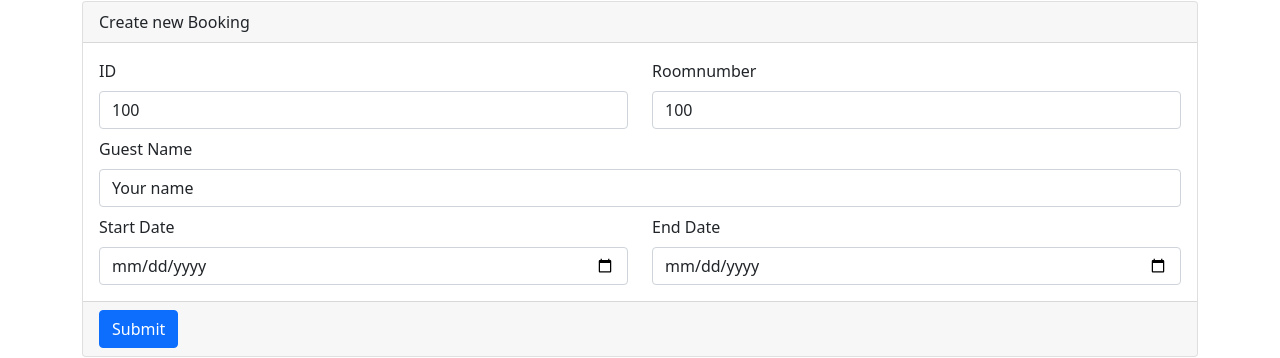
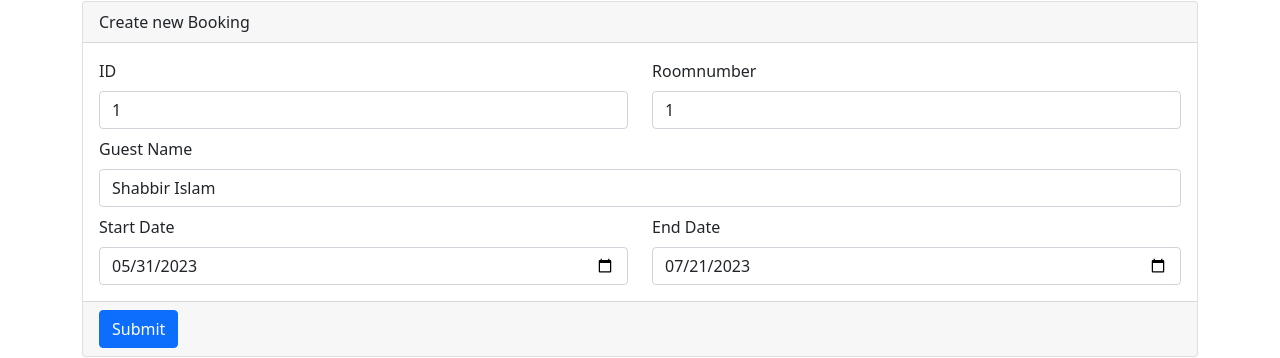
Before and after one commit to ShabbirI123/Hotel-App, an Angular app: page /edit/1 in a window 1280 px wide. Shown: the part 277-635 px from the top of the page. Built offline with nearby package versions, Linux system fonts and the light colour scheme.

Commit message:
Learning: Booking edit - bug fix of booking edit function

```diff
--- a/src/app/create-booking/create-booking.component.html
+++ b/src/app/create-booking/create-booking.component.html
@@ -25,11 +25,11 @@
       <div class="row">
         <div class="col">
           <label class="form-label">Start Date</label>
-          <input type="date" [(ngModel)] = "booking.startDate" name=startDate class="form-control">
+          <input type="date" [value] = "booking.startDate | date:'yyyy-MM-dd'" (input)="dateChanged($event, true)" name=startDate class="form-control">
         </div>
         <div class="col">
           <label class="form-label">End Date</label>
-          <input type="date" [(ngModel)] = "booking.endDate" name="endDate" class="form-control">
+          <input type="date" [value] = "booking.endDate | date:'yyyy-MM-dd'" (input)="dateChanged($event, false)" name="endDate" class="form-control">
         </div>
       </div>
     </form>
--- a/src/app/create-booking/create-booking.component.ts
+++ b/src/app/create-booking/create-booking.component.ts
@@ -22,7 +22,7 @@ export class CreateBookingComponent implements OnInit{
   }
 
   ngOnInit(): void {
-    if (this.router.url == "/edit") {
+    if (this.router.url != "/create") {
       var id = Number(this.activatedRpute.snapshot.paramMap.get("id"));
 
       var bookingById = Bookings.find(booking => booking.id == id)!;
@@ -31,7 +31,23 @@ export class CreateBookingComponent implements OnInit{
   }
 
   save() {
-    Bookings.push(this.booking);
+    var bookingById = Bookings.find(booking => booking.id == this.booking.id);
+
+    if (bookingById == null || bookingById == undefined) {
+      Bookings.push(this.booking);
+    } else {
+      bookingById = this.booking;
+    }
     this.router.navigate(["bookings"]);
   }
+
+  dateChanged($event: Event, isStart: boolean) {
+    var val = ($event.target as HTMLInputElement).value;
+
+    if (isStart){
+      this.booking.startDate = new Date(val);
+    } else {
+      this.booking.endDate = new Date(val);
+    }
+  }
 }
```
